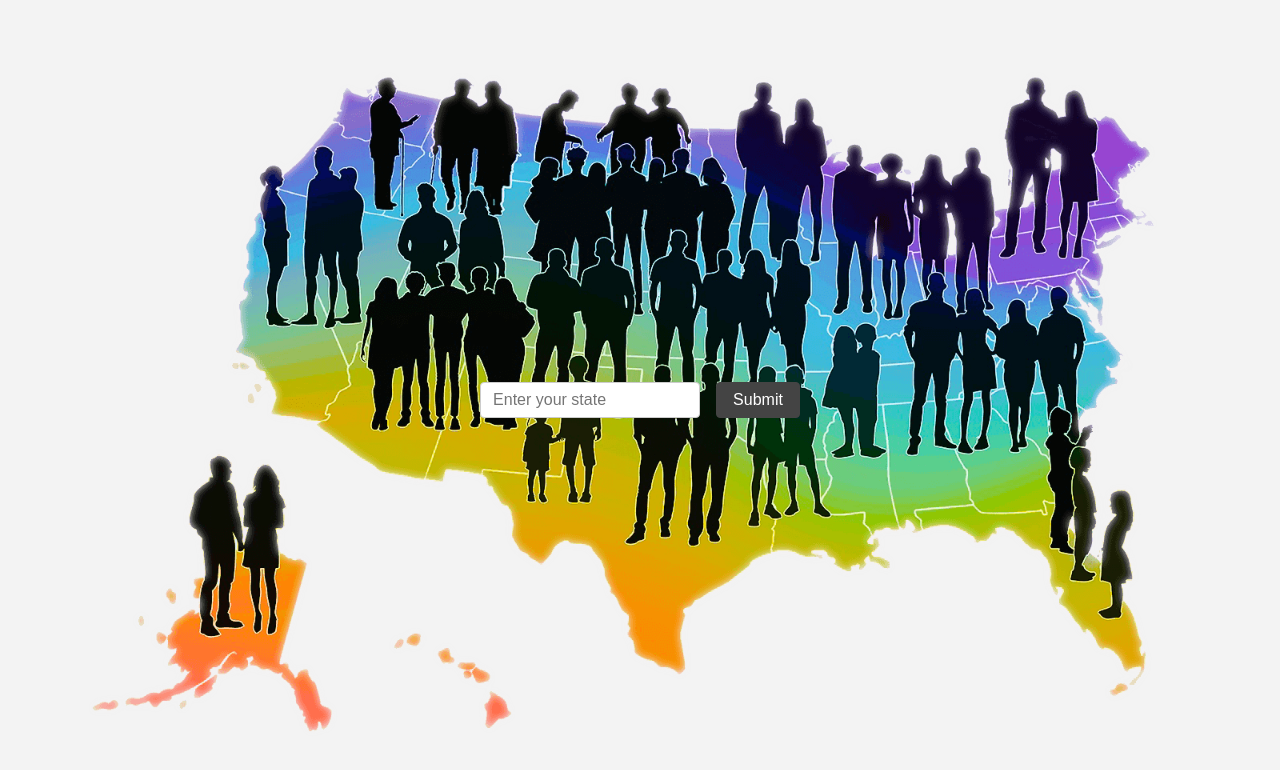
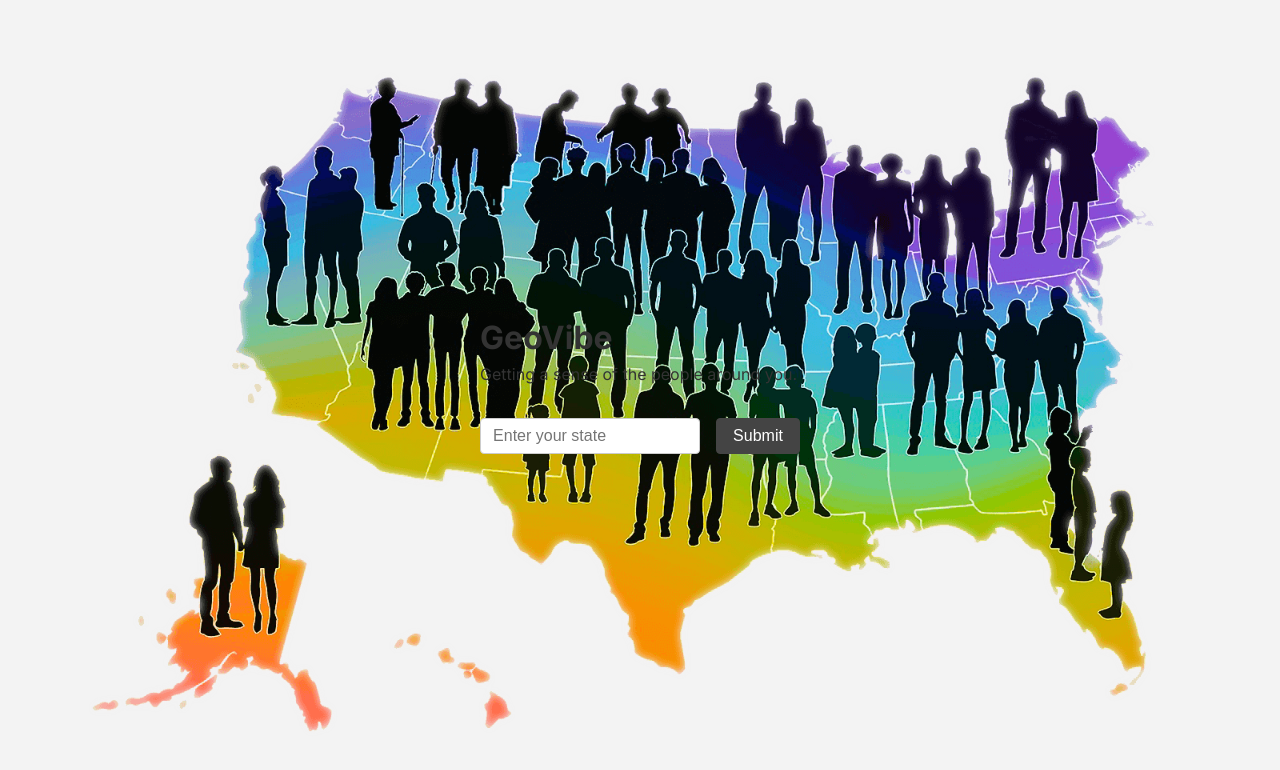
Before and after one commit to zcdev/geovibe-rebuild-2025, a React (Vite) app: page / in a window 1280 px wide. Shown: the top 770 px of the page. Built offline with nearby package versions, Linux system fonts and the light colour scheme.

Commit message:
Refactor App component layout for semantic structure and style readiness

```diff
--- a/src/App.jsx
+++ b/src/App.jsx
@@ -3,23 +3,26 @@
 import StateForm from './components/StateForm'
 import StateData from './components/StateData'
 
-function App() {
+export default function App() {
   // Controlled input for capturing user state query
   const [stateQuery, setStateQuery] = useState('')
   // Stores the full matched state row
   const [stateData, setStateData] = useState(null)
 
   return (
-    <>
-      <StateForm
-        stateQuery={stateQuery}
-        setStateQuery={setStateQuery}
-        stateData={stateData}
-        setStateData={setStateData}
-      />
+    <div className="app-style">
+      <main>
+        <header>
+          <h1>GeoVibe</h1>
+          <p>Getting a sense of the people around you.</p>
+        </header>
+        <StateForm
+          stateQuery={stateQuery}
+          setStateQuery={setStateQuery}
+          setStateData={setStateData}
+        />
+      </main>
       {stateData && <StateData stateData={stateData} />}
-    </>
+    </div>
   )
 }
-
-export default App
```
